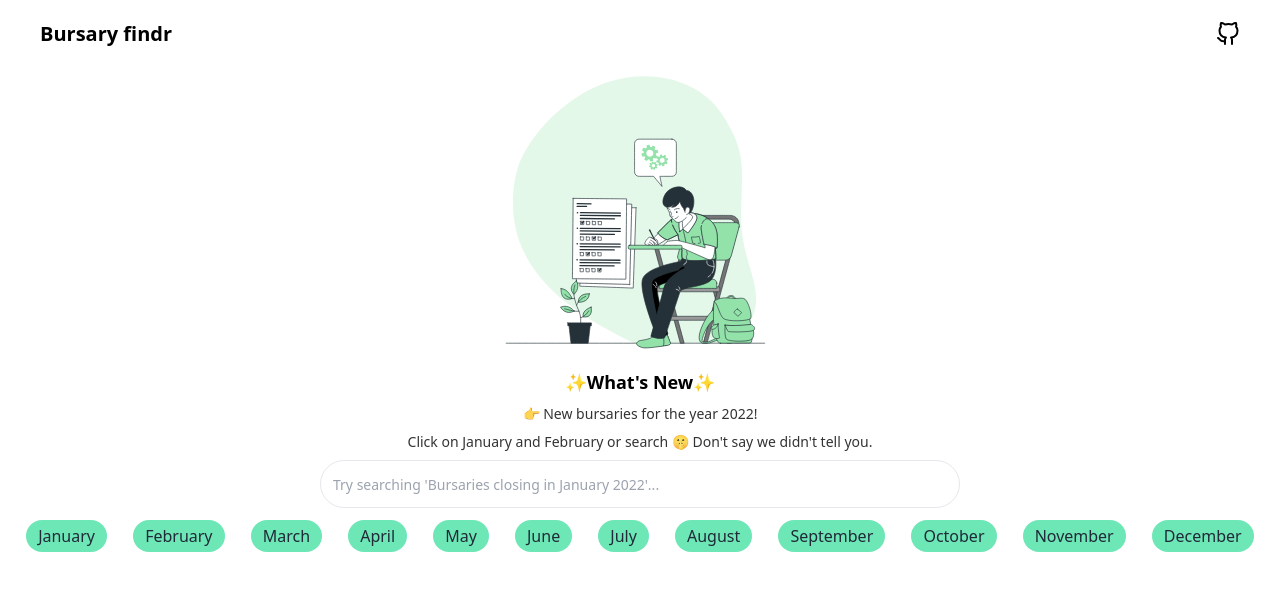
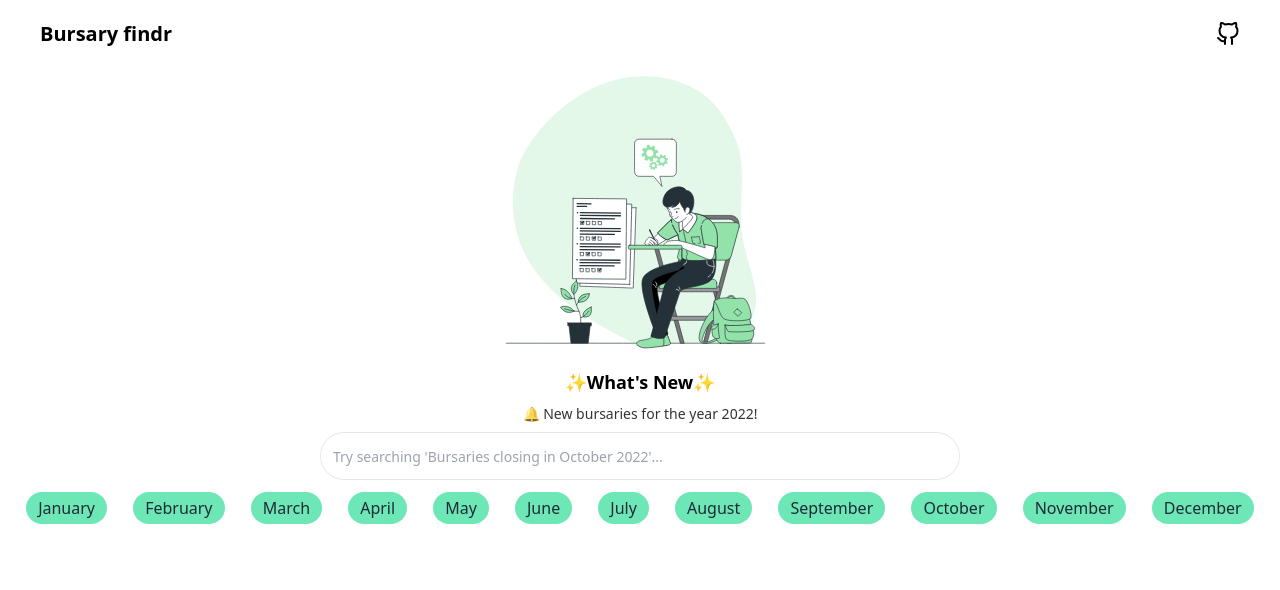
Before and after one commit to KevinRaleie-dev/bursary-findr, a React (Vite) app: page / in a window 1280 px wide. Shown: the top 590 px of the page. Built offline with nearby package versions, Linux system fonts and the light colour scheme; no server answers.

Commit message:
dynamically show current month & removed text

```diff
--- a/src/App.jsx
+++ b/src/App.jsx
@@ -12,6 +12,8 @@ const fetcher = async (url) => {
   const response = await axios.get(url);
   return response.data;
 }
+
+const month = new Date().getMonth()
 
 function App() {
   const devURL = 'http://localhost:4000/bursaries/?search=';
@@ -92,11 +94,10 @@ function App() {
           <div className="grid place-items-center space-y-2 w-full">
             {/* <p className="text-sm text-gray-500 text-center">Search and find bursaries in South Africa by the month they'll be closing.</p> */}
             <p className="text-lg text-black font-semibold text-center">✨What's New✨</p>
-            <p className="text-sm text-center font-medium opacity-80">👉 New bursaries for the year 2022!</p>
-            <p className="text-sm text-center font-medium opacity-80">Click on January and February or search 🤫 Don't say we didn't tell you.</p>
+            <p className="text-sm text-center font-medium opacity-80">🔔 New bursaries for the year 2022!</p>
             <input className="hover:shadow text-sm border px-3 w-80 h-10 sm:w-1/2 sm:h-12 rounded-full focus:outline-none"
               type="search"
-              placeholder="Try searching 'Bursaries closing in January 2022'..."
+              placeholder={`Try searching 'Bursaries closing in ${months[month].month} 2022'...`}
               onChange={(e) => setSearch(e.currentTarget.value)}
               />
           </div>
```
